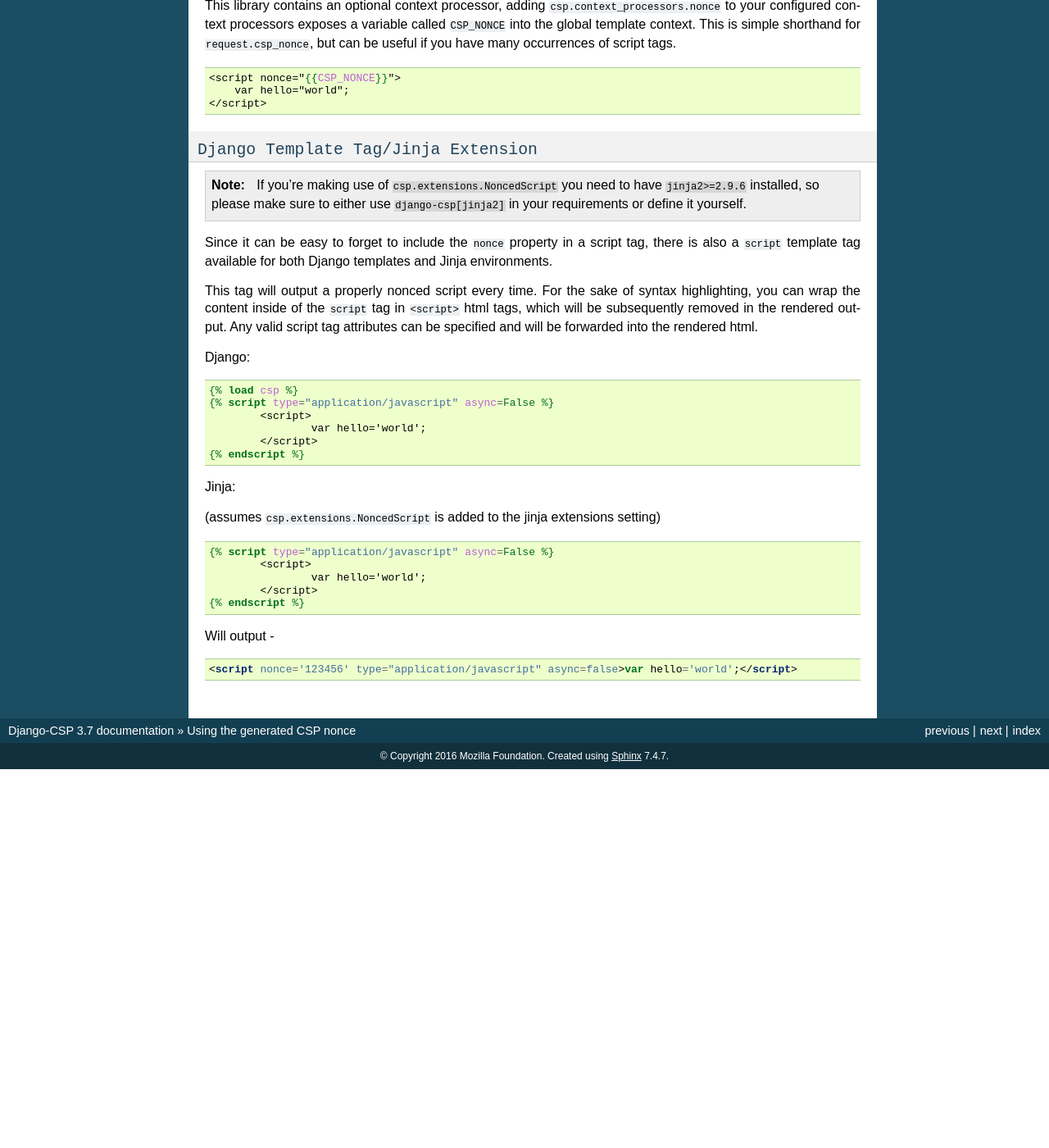
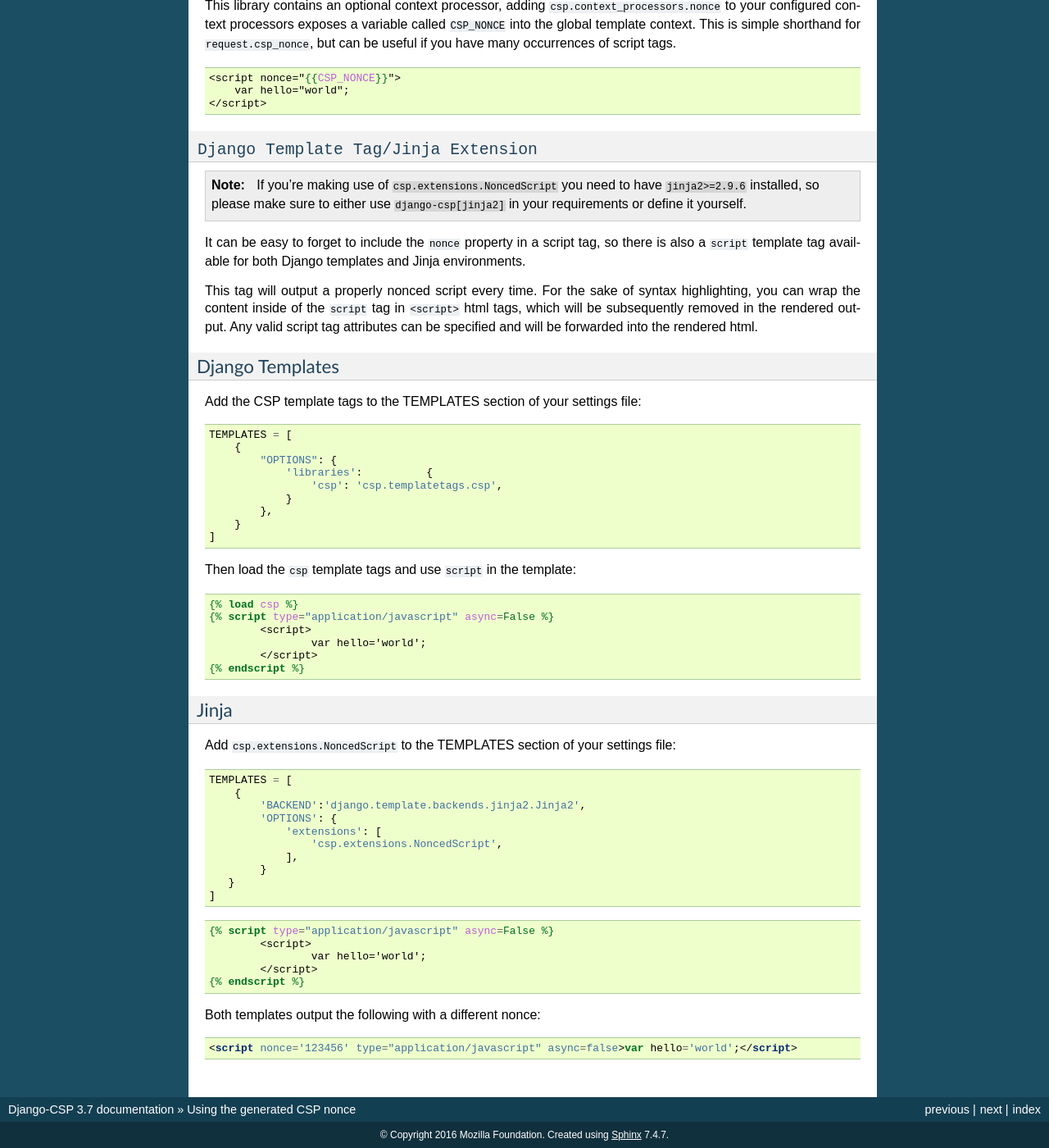
Before and after one commit to mozilla/django-csp, a Sphinx documentation site: the page built from docs/nonce.rst, in a window 1280 px wide and 1400 px high, scrolled down 628 px. Shown: the whole window at 82% size. Built offline with Sphinx 7.4.7, drawn with Linux system fonts in a browser that asks for light colours; before the commit the page ends 1566 px from its top, so only the background shows below that; some of the changed text lies outside the part shown.

Commit message:
Update documentation
Update documentation to explain how to load the 'csp' template tag

```diff
--- a/docs/nonce.rst
+++ b/docs/nonce.rst
@@ -42,13 +42,32 @@ This library contains an optional context processor, adding ``csp.context_proces
 
 .. note::
 
-    If you're making use of ``csp.extensions.NoncedScript`` you need to have ``jinja2>=2.9.6`` installed, so please make sure to either use ``django-csp[jinja2]`` in your requirements or define it yourself.
+   If you're making use of ``csp.extensions.NoncedScript`` you need to have ``jinja2>=2.9.6`` installed, so please make sure to either use ``django-csp[jinja2]`` in your requirements or define it yourself.
 
-Since it can be easy to forget to include the ``nonce`` property in a script tag, there is also a ``script`` template tag available for both Django templates and Jinja environments.
+
+It can be easy to forget to include the ``nonce`` property in a script tag, so there is also a ``script`` template tag available for both Django templates and Jinja environments.
 
 This tag will output a properly nonced script every time. For the sake of syntax highlighting, you can wrap the content inside of the ``script`` tag in ``<script>`` html tags, which will be subsequently removed in the rendered output. Any valid script tag attributes can be specified and will be forwarded into the rendered html.
 
-Django:
+
+Django Templates
+----------------
+
+Add the CSP template tags to the TEMPLATES section of your settings file:
+
+.. code-block:: python
+
+	TEMPLATES = [
+	    {
+		"OPTIONS": {
+		    'libraries':          {
+			'csp': 'csp.templatetags.csp',
+		    }
+		},
+	    }
+	]
+
+Then load the ``csp`` template tags and use ``script`` in the template:
 
 .. code-block:: jinja
 
@@ -60,9 +79,24 @@ Django:
 	{% endscript %}
 
 
-Jinja:
+Jinja
+-----
 
-(assumes ``csp.extensions.NoncedScript`` is added to the jinja extensions setting)
+Add ``csp.extensions.NoncedScript`` to the TEMPLATES section of your settings file:
+
+.. code-block:: python
+
+          TEMPLATES = [
+              {
+                  'BACKEND':'django.template.backends.jinja2.Jinja2',
+                  'OPTIONS': {
+                      'extensions': [
+                          'csp.extensions.NoncedScript',
+                      ],
+                  }
+             }
+          ]
+
 
 .. code-block:: jinja
 
@@ -72,7 +106,8 @@ Jinja:
 		</script>
 	{% endscript %}
 
-Will output -
+
+Both templates output the following with a different nonce:
 
 .. code-block:: html
 
```
